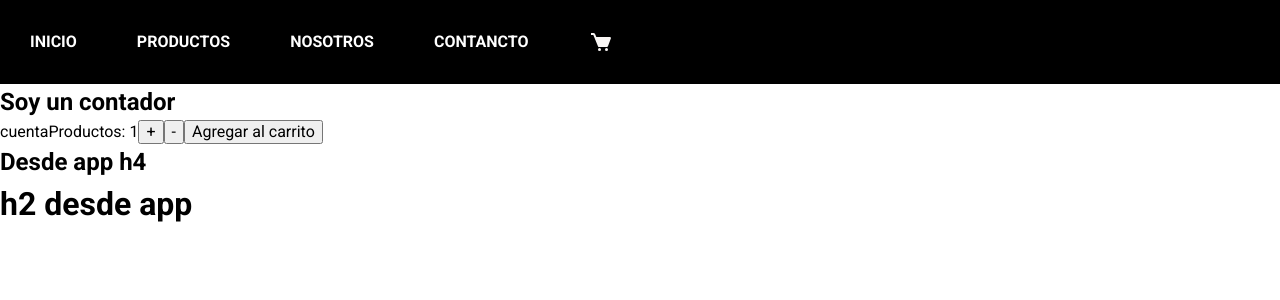
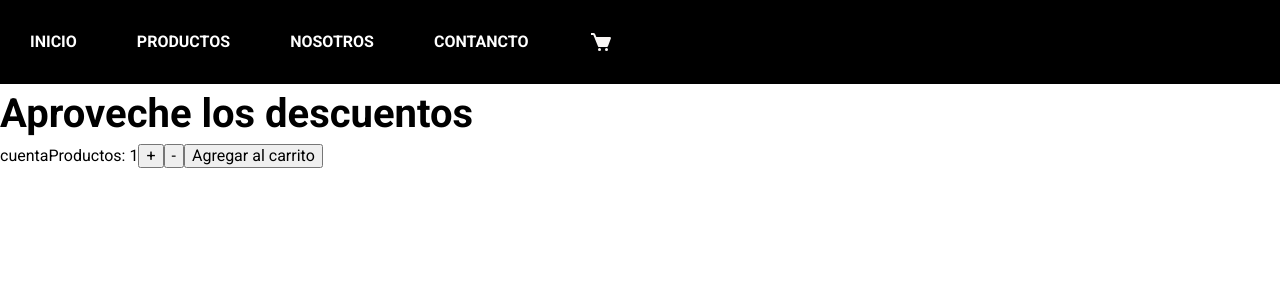
Before and after one commit to Abel9013/valenzuela-ecomerce-racar, a React (Vite) app: page / in a window 1280 px wide. Shown: the top 300 px of the page. Built offline with nearby package versions, Linux system fonts and the light colour scheme.

Commit message:
add greeting

```diff
--- a/src/App.jsx
+++ b/src/App.jsx
@@ -1,16 +1,16 @@
 import './App.scss';
 import NavBar from './components/NavBar/NavBar';
 import ItemCount from './components/ItemCount/ItemCount';
+import ItemListContainer from './components/ItemListContainer/ItemListContainer';
 
 function App() {
 
   return (
     <div className="App">
      <NavBar />
+     <ItemListContainer greeting={'Aproveche los descuentos'} />
      <ItemCount stock={5} initial={1} />
 
-     <h3>Desde app h4</h3>
-     <h2>h2 desde app</h2>
 
     </div>
   )
--- a/src/components/ItemCount/ItemCount.jsx
+++ b/src/components/ItemCount/ItemCount.jsx
@@ -10,7 +10,6 @@
   return (
     <div>
         <div>
-            <h3>Soy un contador</h3>
             <div>
                 {`cuentaProductos:  ${count}`}
                <button
--- /dev/null
+++ b/src/components/ItemListContainer/ItemListContainer.jsx
@@ -0,0 +1,12 @@
+import React from 'react'
+
+const ItemListContainer = ({greeting}) => {
+  return (
+    <>
+    <h1>{greeting}</h1>
+
+    </>
+  )
+}
+
+export default ItemListContainer
```
